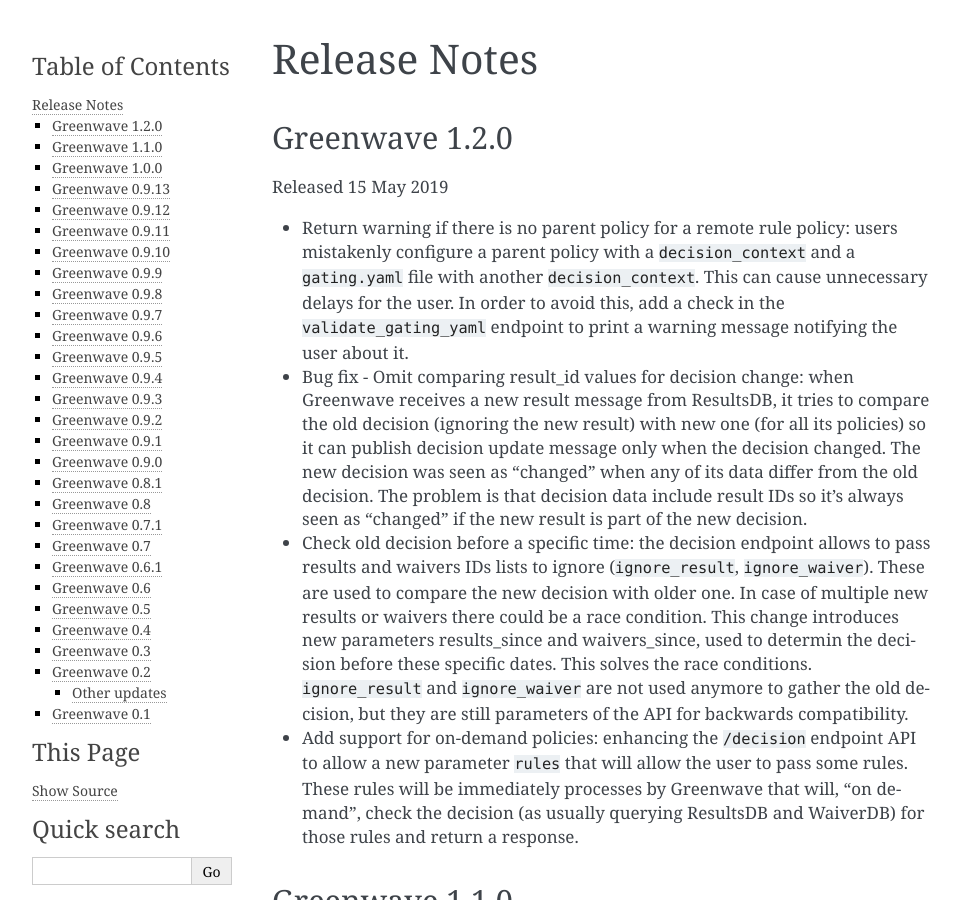
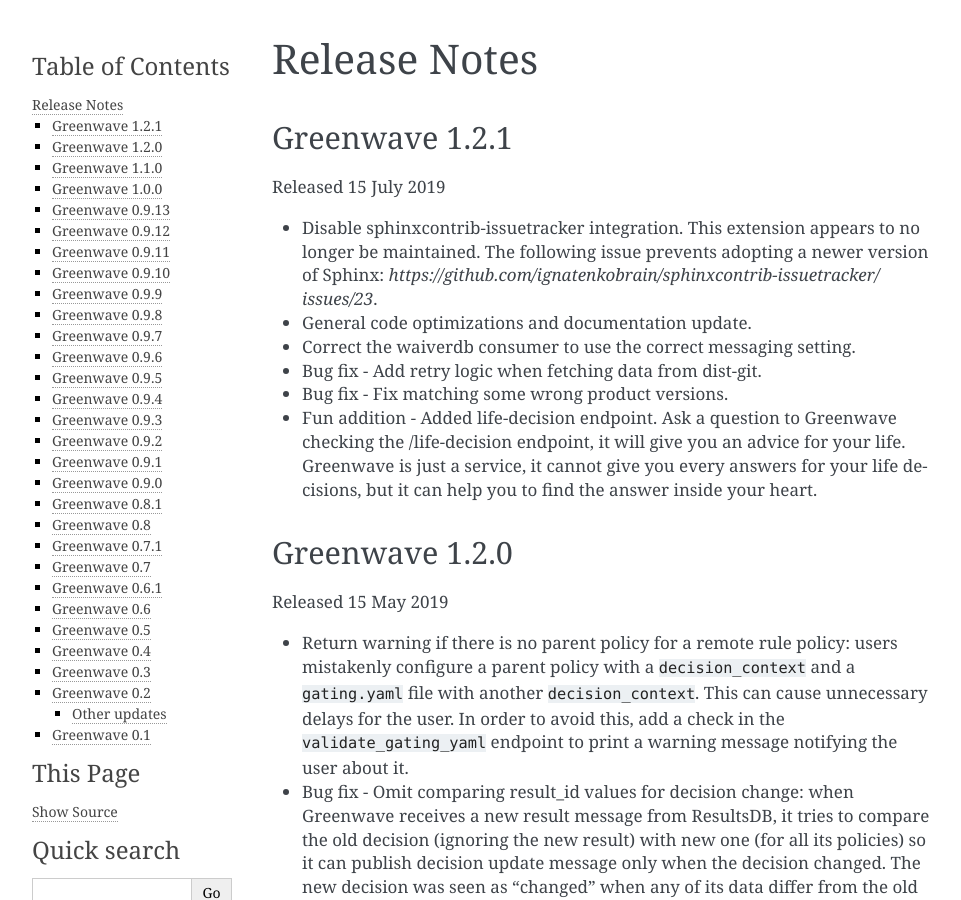
Before and after one commit to release-engineering/greenwave, a Sphinx documentation site: the page built from docs/release-notes.rst, in a window 1280 px wide and 900 px high. Shown: the whole window, without its empty margins (148-1109 px from the left). Built offline with Sphinx 7.4.7, drawn with Linux system fonts in a browser that asks for light colours; pages that are not in the unit, such as notebooks, are missing from menus.

Commit message:
Add release-notes for version 1.2.1

```diff
--- a/docs/release-notes.rst
+++ b/docs/release-notes.rst
@@ -1,6 +1,20 @@
 =============
 Release Notes
 =============
+
+Greenwave 1.2.1
+===============
+
+Released 15 July 2019
+
+* Disable sphinxcontrib-issuetracker integration. This extension appears to no longer be maintained.
+  The following  issue prevents adopting a newer version of Sphinx: `https://github.com/ignatenkobrain/sphinxcontrib-issuetracker/ issues/23`.
+* General code optimizations and documentation update.
+* Correct the waiverdb consumer to use the correct messaging setting.
+* Bug fix - Add retry logic when fetching data from dist-git.
+* Bug fix - Fix matching some wrong product versions.
+* Fun addition - Added life-decision endpoint. Ask a question to Greenwave checking the /life-decision endpoint,
+  it will give you an advice for your life. Greenwave is just a service, it cannot give you every answers for your life decisions, but it can help you to find the answer inside your heart.
 
 Greenwave 1.2.0
 ===============
```
